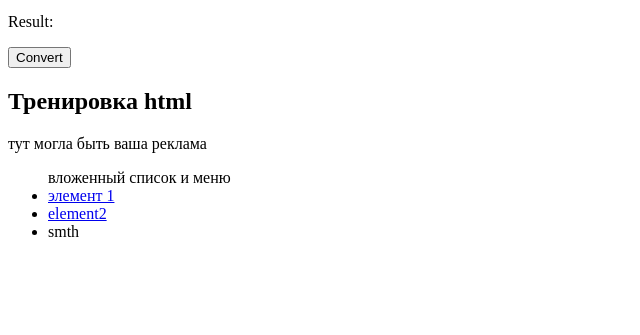
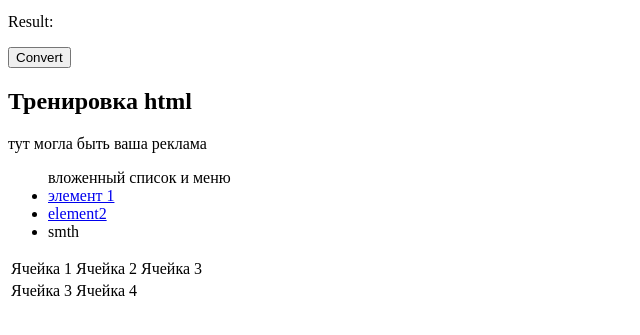
Before and after one commit to mkirno/currency_exchange, a plain HTML site: page index.html in a window 1280 px wide. Shown: the part 123-458 px from the top of the page, without its empty margins (0-640 px from the left). Drawn offline with Linux system fonts and the light colour scheme; no server answers.

Commit message:
table added

```diff
--- a/index.html
+++ b/index.html
@@ -30,6 +30,17 @@
         </ul>
 
     </div>
+    <table>
+        <tr>
+          <td>Ячейка 1</td>
+          <td>Ячейка 2</td>
+          <td>Ячейка 3</td>
+        </tr>
+        <tr>
+          <td>Ячейка 3</td>
+          <td>Ячейка 4</td>
+        </tr>
+      </table>
 
 
     <script src="script.js"></script>
```
